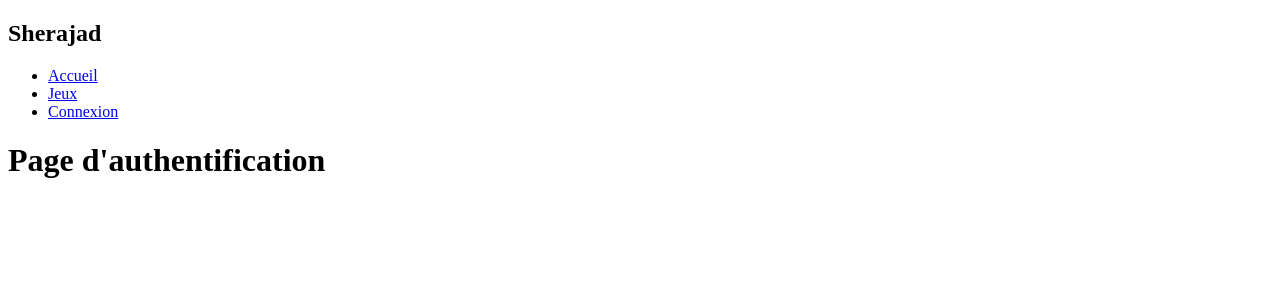
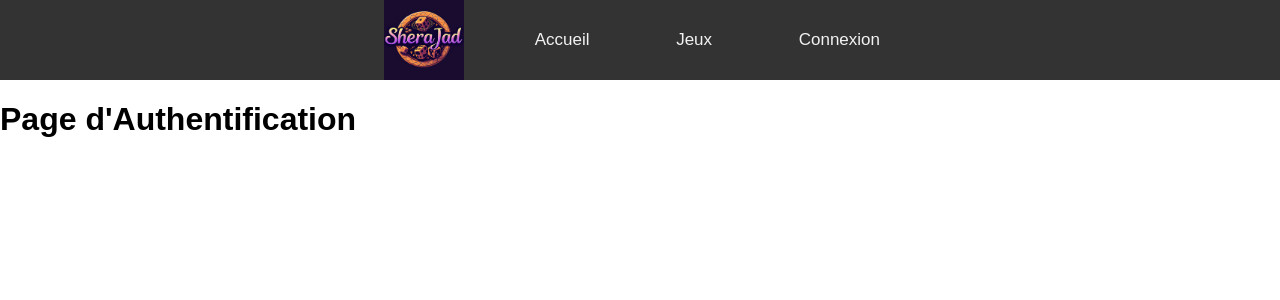
Before and after one commit to MaxBortolotti/SheraJad_BDDA, a Flask app: page /auth in a window 1280 px wide. Shown: the top 300 px of the page. Run offline with Flask 3, Linux system fonts and the light colour scheme; parts of the project's set-up code (start-up, migrations or seed data) failed here and were passed over.

Commit message:
jolie nav bar avec image

```diff
--- a/backend/app.py
+++ b/backend/app.py
@@ -2,7 +2,7 @@ from flask import Flask, request, render_template
 from flask_sqlalchemy import SQLAlchemy
 from datetime import datetime
 
-app = Flask(__name__, template_folder='../templates')
+app = Flask(__name__, template_folder='../templates', static_folder='../static')
 
 app.config['SQLALCHEMY_DATABASE_URI'] = 'mysql+pymysql://root:root@localhost/sherajad'
 app.config['SQLALCHEMY_TRACK_MODIFICATIONS'] = False
@@ -107,6 +107,7 @@ def get_games():
 def auth_func():
     return render_template('auth.html')
 
+
 # --- MAIN ---
 
 if __name__ == '__main__':
--- a/templates/auth.html
+++ b/templates/auth.html
@@ -2,7 +2,7 @@
 <html lang="fr">
 
 <head>
-    <meta charset="UTF-8">
+    <meta charset="UTF-8" name="viewport" content="width=device-width, initial-scale=1">
     <title>Sherajad - Accueil</title>
 </head>
 
@@ -10,17 +10,59 @@
 
     <!-- Barre de navigation -->
     <nav>
-        <h1>Sherajad</h1>
-        <ul>
-            <li><a href="/">Accueil</a></li>
-            <li><a href="/search-games">Jeux</a></li>
-            <li><a href="/auth">Connexion</a></li>
-        </ul>
+        <img class="nav-img" src="{{ url_for('static', filename='images/LOGO.png') }}" alt="Sherajad-Logo" />
+        <a href="/">Accueil</a>
+        <a href="/search-games">Jeux</a>
+        <a href="/auth">Connexion</a>
     </nav>
 
-    <h1>Page d'authentification</h1>
+    <h1>Page d'Authentification</h1>
 
 
 </body>
 
 </html>
+
+
+
+<style>
+    body {
+        margin: 0;
+        font-family: Arial, Helvetica, sans-serif;
+    }
+
+    nav {
+        overflow: hidden;
+        background-color: #333;
+        display: flex;
+        justify-content: space-between;
+        padding-left: 30%;
+        padding-right: 30%;
+    }
+
+    nav a {
+        float: left;
+        color: #f2f2f2;
+        text-align: center;
+        padding: 14px 16px;
+        text-decoration: none;
+        font-size: 17px;
+        display: flex;
+        align-items: center;
+    }
+
+    nav a:hover {
+        background-color: #fd963f;
+        color: black;
+    }
+
+    nav a.active {
+        background-color: #04AA6D;
+        color: white;
+    }
+
+    .nav-img {
+        height: 80px;
+        display: flex
+    }
+</style>
```
Also changed, not shown: templates/home.html (+50 -7 lines), templates/search-games.html (+51 -7 lines), static/images/LOGO.png (added), templates/imgs/LOGO.png (added).
